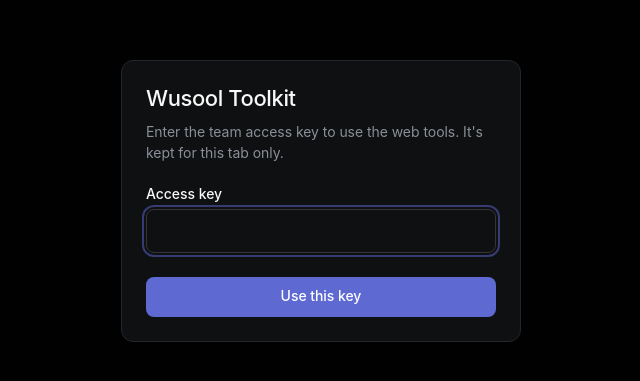
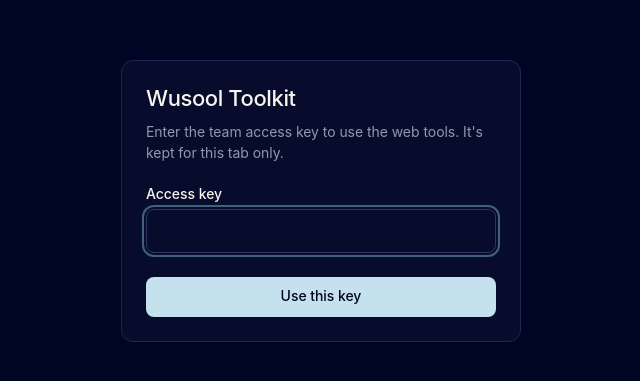
Before and after one commit to wusool-capital/wusool-infra, a React (Vite) app in the folder client/: page /app/find-match in a window 1280 px wide. Shown: the part 199-580 px from the top of the page, without its empty margins (319-959 px from the left). Built offline with nearby package versions, Linux system fonts and the light colour scheme; no server answers.

Commit message:
feat(api): apply Wusool Capital brand colours to web app

```diff
--- a/client/index.html
+++ b/client/index.html
@@ -3,7 +3,7 @@
   <head>
     <meta charset="UTF-8" />
     <meta name="viewport" content="width=device-width, initial-scale=1.0" />
-    <meta name="theme-color" content="#010102" />
+    <meta name="theme-color" content="#000523" />
     <title>Wusool Toolkit</title>
   </head>
   <body>
--- a/client/src/styles/tokens.css
+++ b/client/src/styles/tokens.css
@@ -1,27 +1,31 @@
-/* client/DESIGN.md front matter, one-to-one. The only place hex values live. */
+/* Wusool Capital brand colours (wusoolcapital.com) on DESIGN.md's roles.
+   See DESIGN.md "Wusool brand colours". The only place hex values live. */
 :root {
-  --canvas: #010102;
-  --surface-1: #0f1011;
-  --surface-2: #141516;
-  --surface-3: #18191a;
-  --surface-4: #191a1b;
-  --hairline: #23252a;
-  --hairline-strong: #34343a;
-  --hairline-tertiary: #3e3e44;
+  /* Midnight blue (#000523) and a ladder lifted from it. */
+  --canvas: #000523;
+  --surface-1: #070c2c;
+  --surface-2: #0c1234;
+  --surface-3: #11183b;
+  --surface-4: #161d42;
+  --hairline: #1f2650;
+  --hairline-strong: #2c3462;
+  --hairline-tertiary: #39416f;
 
-  --ink: #f7f8f8;
-  --ink-muted: #d0d6e0;
-  --ink-subtle: #8a8f98;
-  --ink-tertiary: #62666d;
+  /* Gold-white (#f7f5f0) ink. */
+  --ink: #f7f5f0;
+  --ink-muted: #ccd5df;
+  --ink-subtle: #8e9aab;
+  --ink-tertiary: #5d6c7b;
 
-  --primary: #5e6ad2;
-  --primary-hover: #828fff;
-  --primary-focus: #5e69d1;
-  --on-primary: #ffffff;
+  /* Gulf blue (#c6e1ee) CTA with midnight text, as on the site's buttons. */
+  --primary: #c6e1ee;
+  --primary-hover: #ddeef6;
+  --primary-focus: #7fb4ce;
+  --on-primary: #000523;
 
-  --success: #27a644;
+  --success: #16da80;
   /* App extensions (DESIGN.md "App extensions"). */
   --warning: #d4a248;
-  --danger: #e06c6c;
+  --danger: #f06272;
   --overlay: #000000;
 }
```
Also changed, not shown: 1 other file (tests, documents, lock files or other folders).
